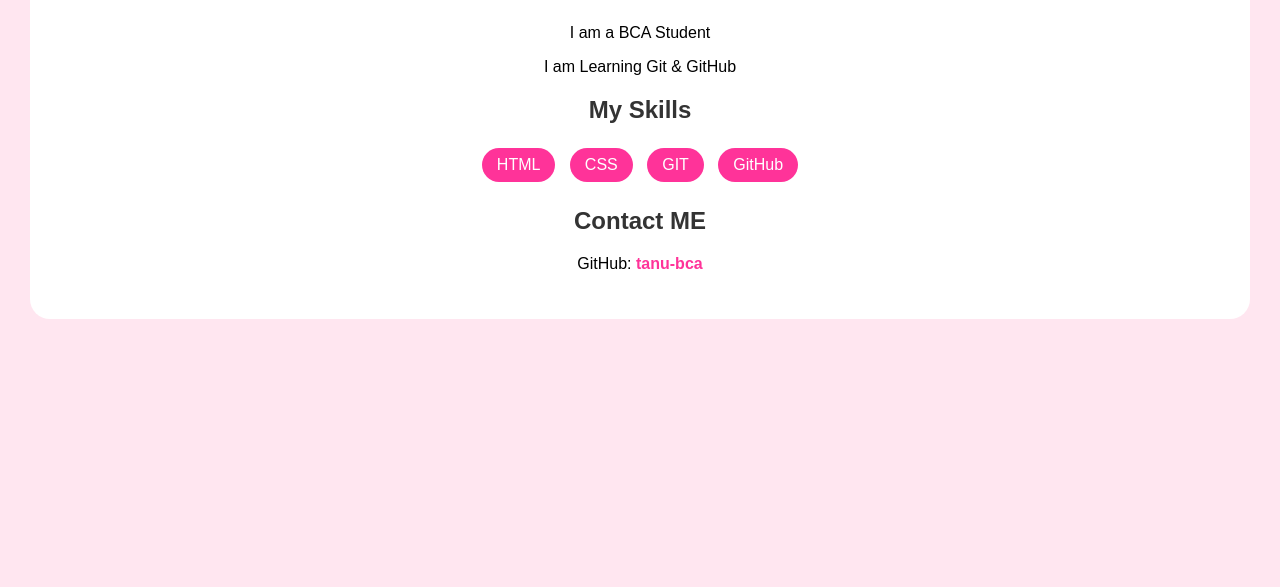
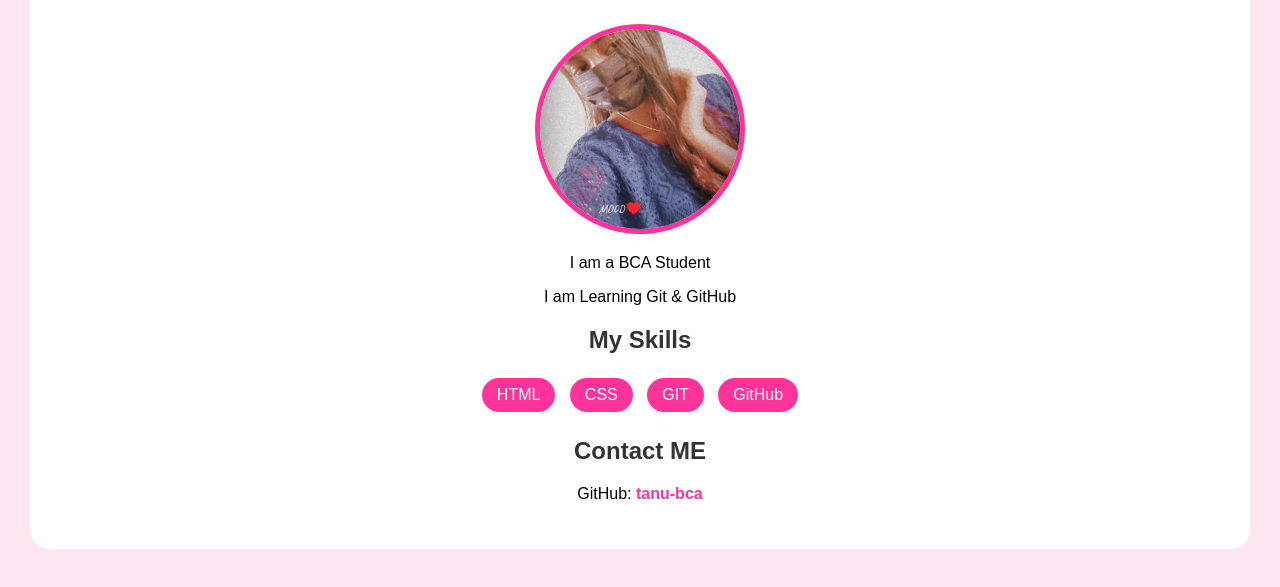
Before and after one commit to tanu-bca/portfolio, a plain HTML site: page index.html in a window 1280 px wide. Shown: the part 137-724 px from the top of the page. Drawn offline with Linux system fonts and the light colour scheme.

Commit message:
Add image and learning description to index.html
Added an image and a paragraph about learning Git and GitHub.

```diff
--- a/index.html
+++ b/index.html
@@ -14,6 +14,8 @@ a { color: #ff3399; text-decoration: none; font-weight: bold; }
 <body>
 <div class="box">
 <h1>Hi, I am Tanu 💖</h1>
+  <img src="Snapchat-873573835.jpg" style="width:200px; height:200px; border-radius:50%; border:5px solid #ff3399; object-fit:cover;">
+
 <p>I am a BCA Student</p>
 <p>I am Learning Git & GitHub</p>
 
```
